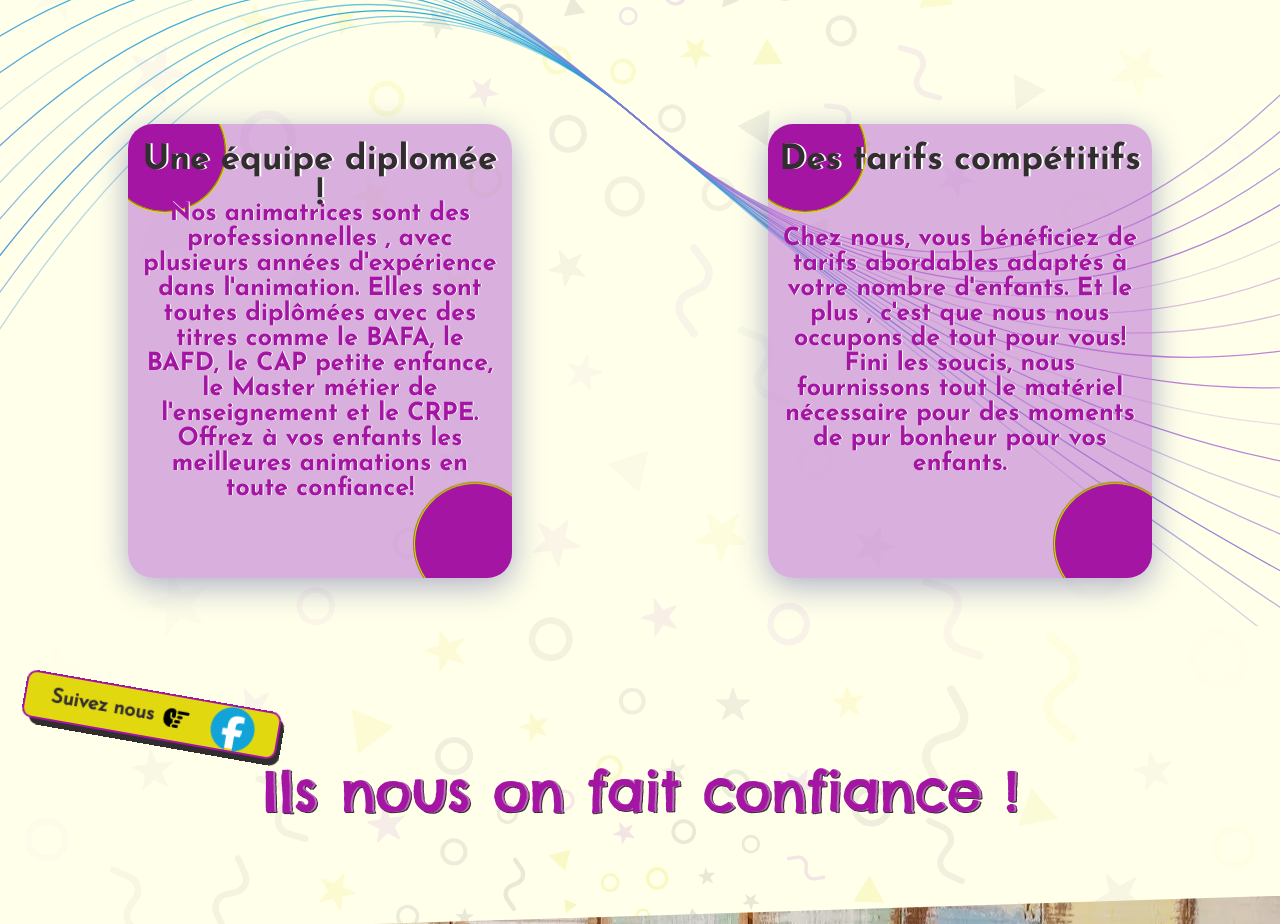
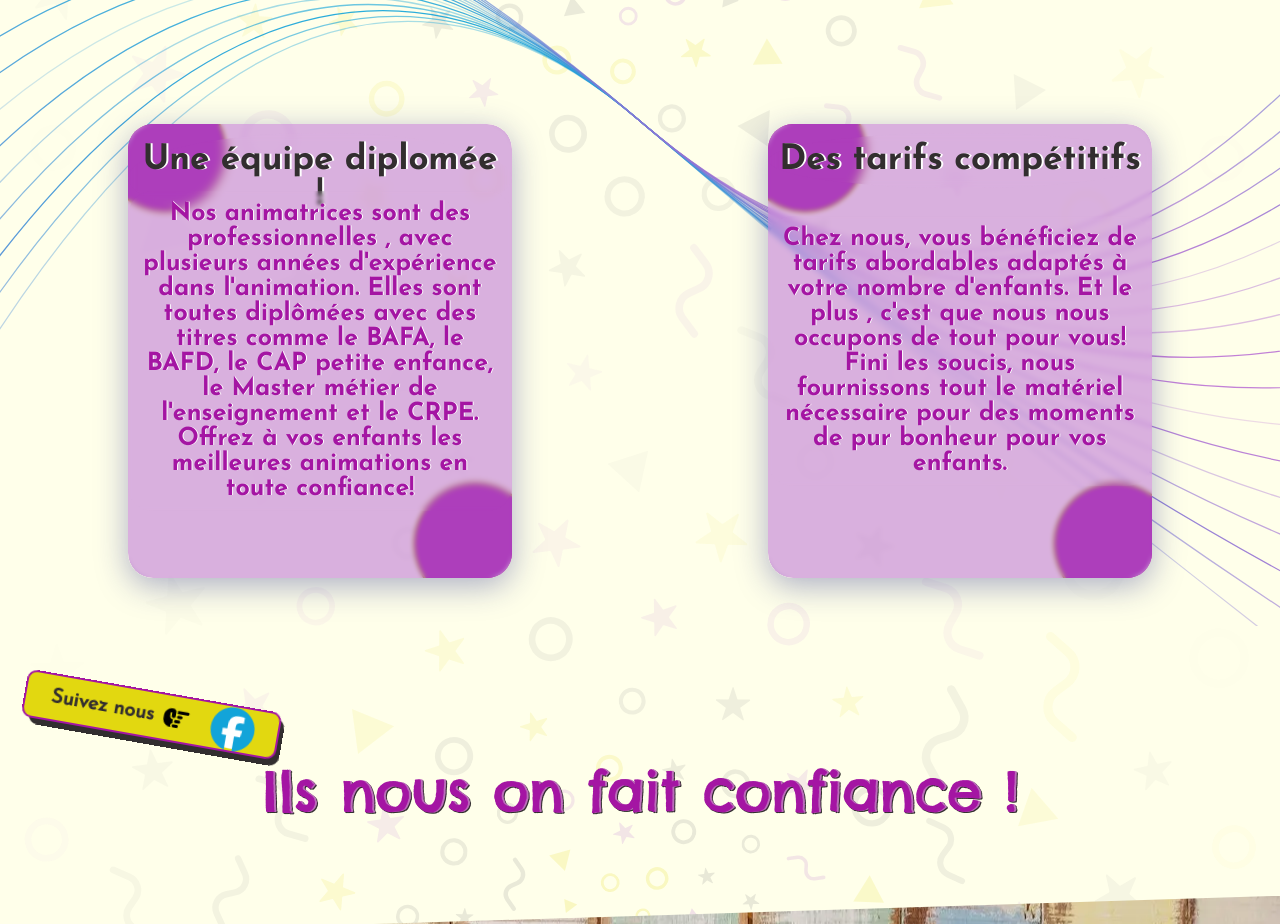
Before and after one commit to ConradGuillaume/fiestakids57, a React (Create React App) app: page / in a window 1280 px wide. Shown: the part 4700-5624 px from the top of the page. Built offline with nearby package versions, Linux system fonts and the light colour scheme.

Commit message:
fix blur

```diff
--- a/src/components/Business.scss
+++ b/src/components/Business.scss
@@ -77,6 +77,9 @@
         margin: 5px;
         font-size: 22px;
       }
+      @media (max-width: 650px) {
+        backdrop-filter: none;
+      }
     }
     hi {
       color: black;
--- a/src/components/Crew.scss
+++ b/src/components/Crew.scss
@@ -88,11 +88,14 @@
       font-size: 25px;
       position: absolute;
       text-shadow: 1px 0px 0px white;
-      //backdrop-filter: blur(2px);
+      backdrop-filter: blur(2px);
       border-radius: 25px;
       font-family: $font-3;
       z-index: 2;
       color: $color-1;
+      @media (max-width: 650px) {
+        backdrop-filter: none;
+      }
       @media (max-width: 400px) {
         font-size: 21px;
         bottom: 2%;
@@ -102,11 +105,14 @@
       font-size: 35px;
       font-family: $font-3;
       text-shadow: 2px 0px 0px white;
-      //backdrop-filter: blur(5px);
+      backdrop-filter: blur(5px);
       margin: 0;
       border-radius: 50%;
       color: $color-4;
       top: 2%;
+      @media (max-width: 650px) {
+        backdrop-filter: none;
+      }
     }
   }
 
@@ -115,8 +121,11 @@
     height: inherit;
     background: rgba(181, 102, 210, 0.5137254902);
     box-shadow: 0 0 10px rgba(0, 0, 0, 0.25);
-   // backdrop-filter: blur(2px);
+    backdrop-filter: blur(2px);
     border-radius: 8px;
+    @media (max-width: 650px) {
+      backdrop-filter: none;
+    }
   }
 
   .circle {
```
